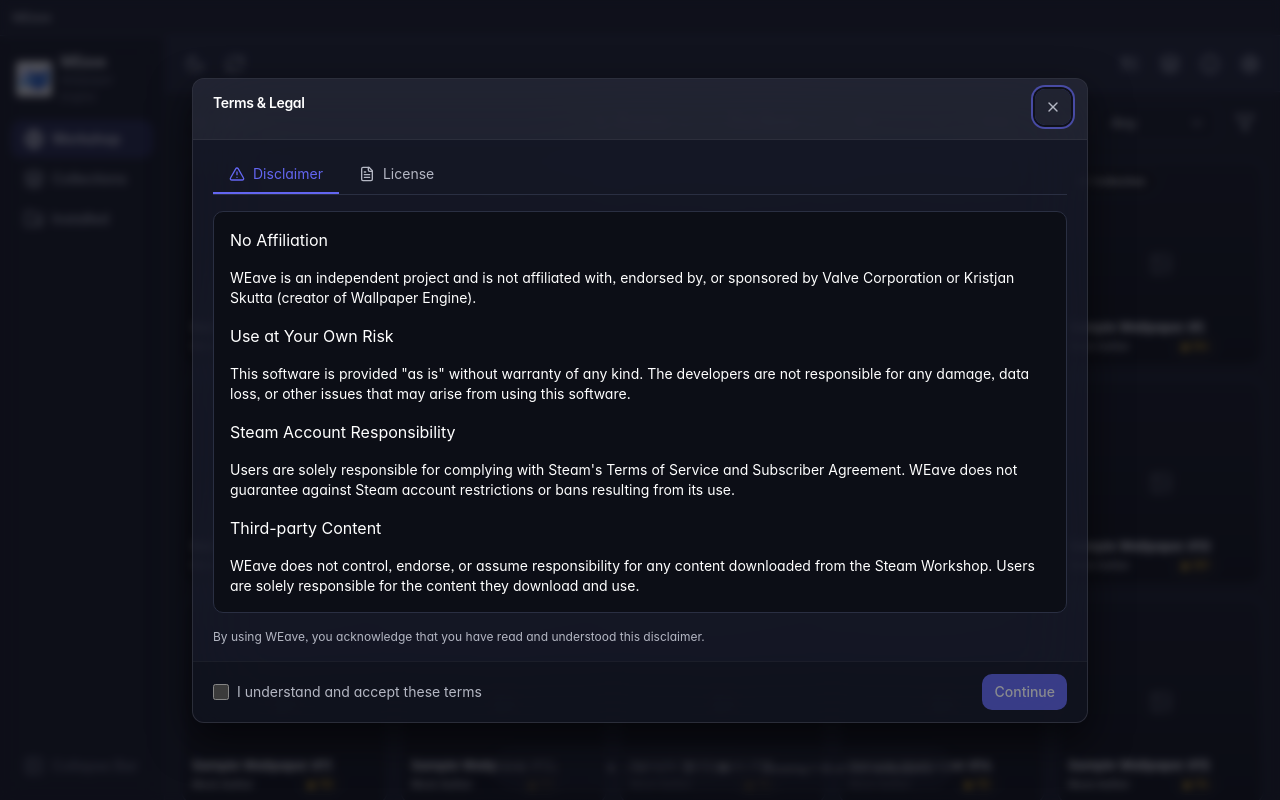
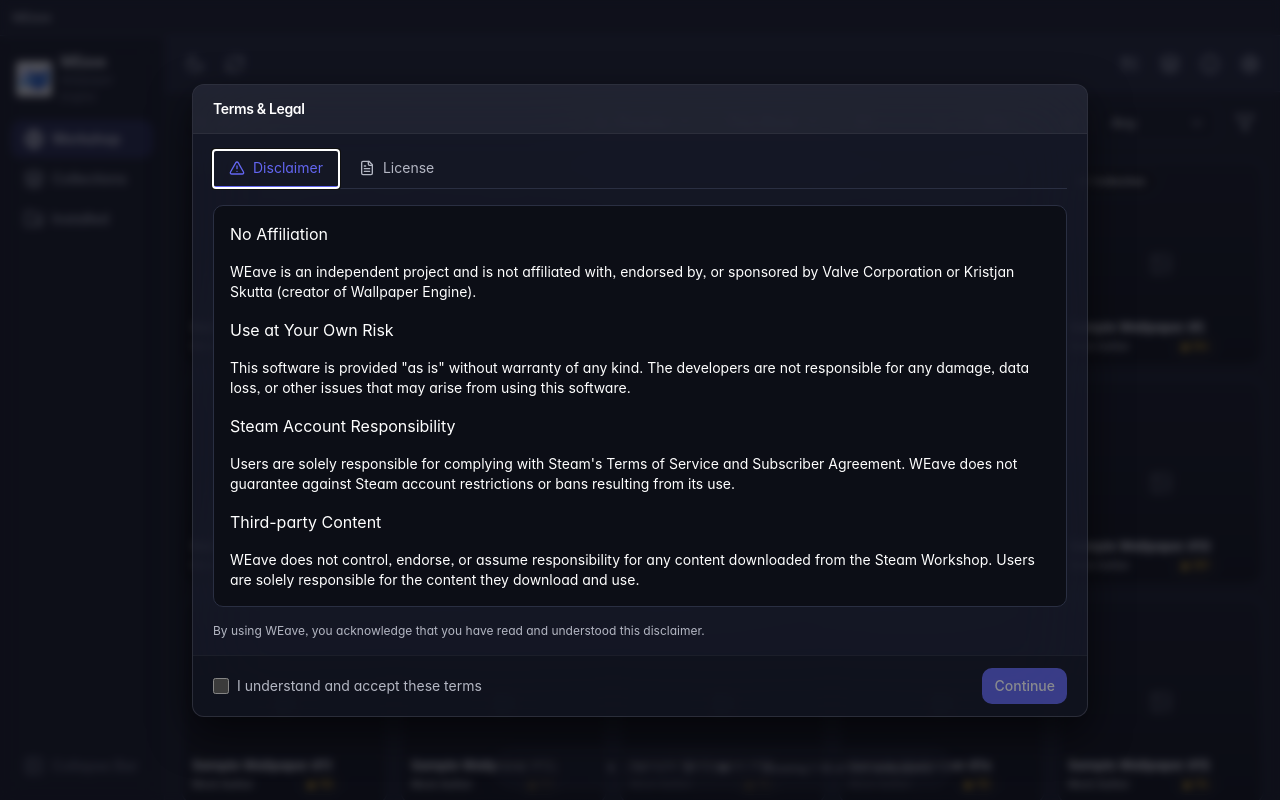
Before and after one commit to psyattack/WEave, a React (Vite) app: page / in a window 1280 px wide. Built offline with nearby package versions, Linux system fonts and the light colour scheme.

Commit message:
style(ui): remove top right close buttons from dialogs and drawers

```diff
--- a/src/components/common/Dialog.tsx
+++ b/src/components/common/Dialog.tsx
@@ -1,6 +1,5 @@
 import * as RadixDialog from "@radix-ui/react-dialog";
 import { AnimatePresence, motion } from "framer-motion";
-import { X } from "lucide-react";
 import { ReactNode } from "react";
 
 import { cn } from "@/lib/utils";
@@ -70,12 +69,6 @@
                         </RadixDialog.Description>
                       )}
                     </div>
-                    <RadixDialog.Close
-                      className="btn-icon -mr-1 -mt-1"
-                      aria-label="Close"
-                    >
-                      <X className="h-4 w-4" />
-                    </RadixDialog.Close>
                   </div>
                   <div className="min-h-0 flex-1 overflow-auto px-5 py-4">
                     {children}
--- a/src/components/common/Drawer.tsx
+++ b/src/components/common/Drawer.tsx
@@ -1,6 +1,5 @@
 import * as RadixDialog from "@radix-ui/react-dialog";
 import { AnimatePresence, motion } from "framer-motion";
-import { X } from "lucide-react";
 import { ReactNode } from "react";
 
 import { cn } from "@/lib/utils";
@@ -60,9 +59,6 @@
                   <RadixDialog.Description className="sr-only">
                     Details
                   </RadixDialog.Description>
-                  <RadixDialog.Close className="btn-icon" aria-label="Close">
-                    <X className="h-5 w-5" />
-                  </RadixDialog.Close>
                 </div>
                 <div className="drawer-scroll flex-1 overflow-auto">
                   {children}
--- a/src/components/dialogs/LoginModal.tsx
+++ b/src/components/dialogs/LoginModal.tsx
@@ -1,6 +1,6 @@
 import { useState, useEffect, useRef } from "react";
 import * as Dialog from "@radix-ui/react-dialog";
-import { X, Lock, User, KeyRound } from "lucide-react";
+import { Lock, User, KeyRound } from "lucide-react";
 import { useTranslation } from "@/i18n/hooks";
 import { invoke, tryInvoke } from "@/lib/tauri";
 import { pushToast } from "@/stores/toasts";
@@ -398,12 +398,6 @@
               )}
             </div>
 
-            <Dialog.Close asChild>
-              <button className="absolute right-4 top-4 rounded-sm opacity-70 ring-offset-background transition-opacity hover:opacity-100 focus:outline-none focus:ring-2 focus:ring-ring focus:ring-offset-2 disabled:pointer-events-none data-[state=open]:bg-accent data-[state=open]:text-muted-foreground">
-                <X className="h-4 w-4" />
-                <span className="sr-only">Close</span>
-              </button>
-            </Dialog.Close>
           </Dialog.Content>
         </Dialog.Portal>
       </Dialog.Root>
```
